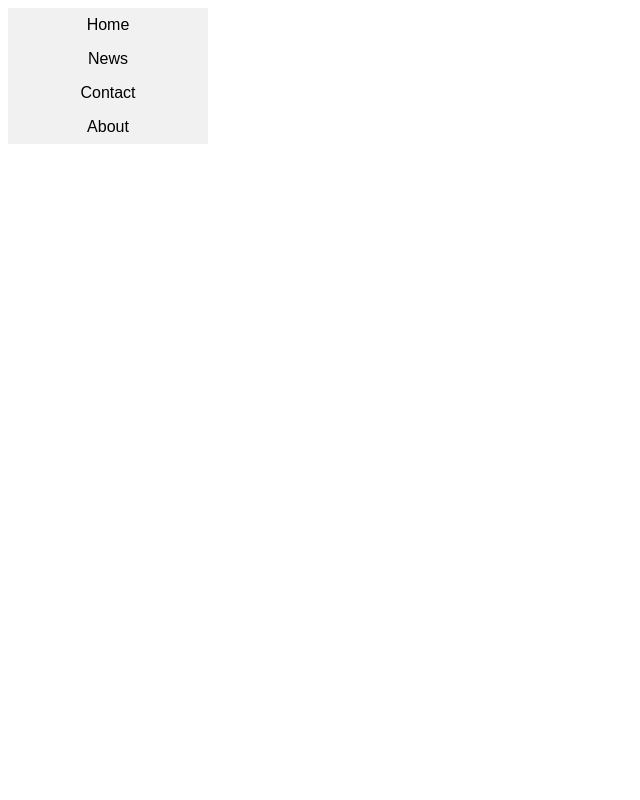
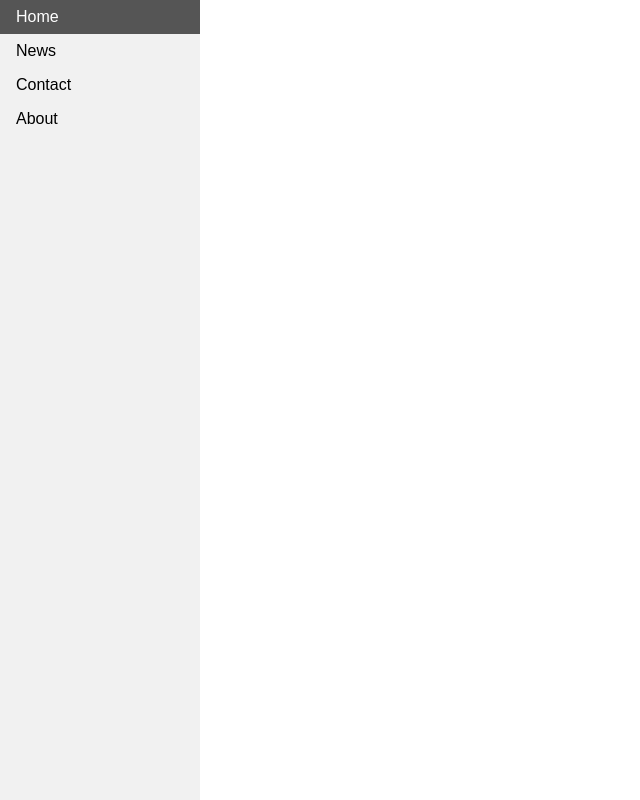
Before and after one commit to b159732000/css_learning, a plain HTML site: page index.html in a window 1280 px wide. Shown: the whole page, without its empty margins (0-640 px from the left). Drawn offline with Linux system fonts and the light colour scheme.

Commit message:
Vertical Navigation Bar

```diff
--- a/css/main.css
+++ b/css/main.css
@@ -1,5 +1,9 @@
 * {
     font-family: sans-serif;
+}
+
+body {
+    margin: 0;
 }
 
 ul {
@@ -8,8 +12,9 @@ ul {
     padding: 0px;
     width: 200px;
     height: 100%;
+    position: fixed;
     background-color: #f1f1f1;
-    text-align: center;
+    text-align: left;
 }
 
 li a {
```
